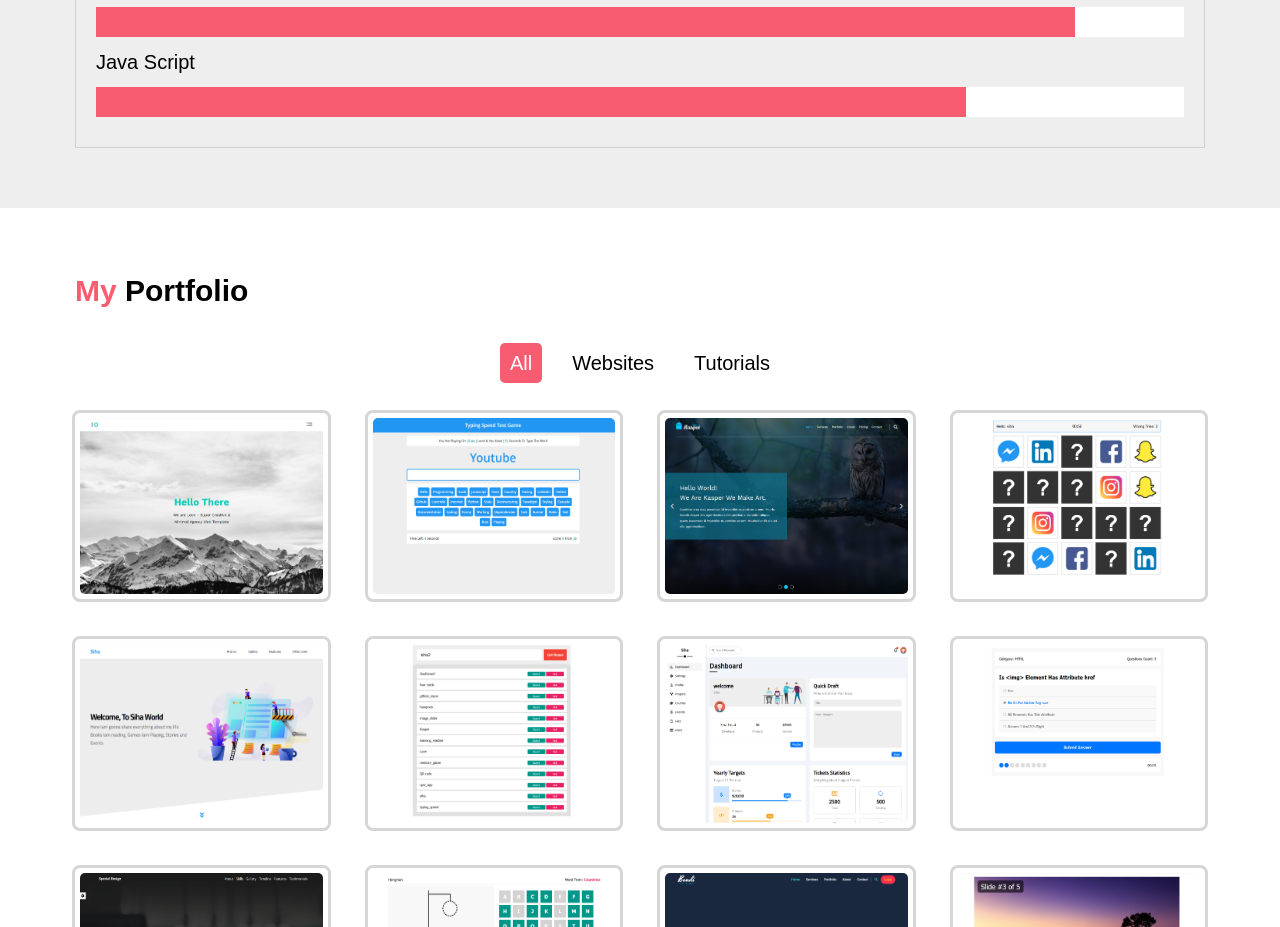
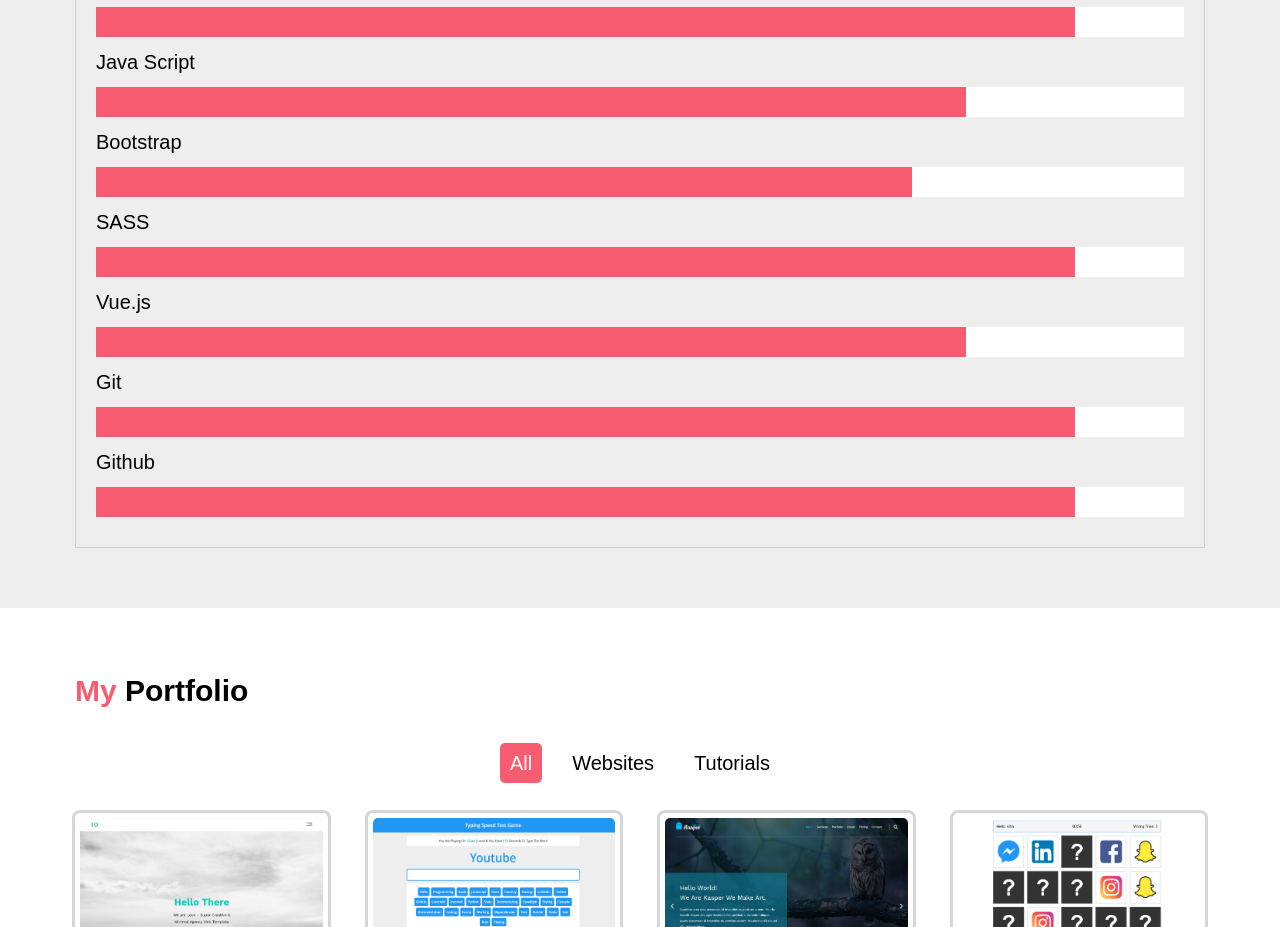
Before and after one commit to siha2/portfolio, a plain HTML site: page index.html in a window 1280 px wide. Shown: the part 1551-2478 px from the top of the page. Drawn offline with Linux system fonts and the light colour scheme.

Commit message:
add skills

```diff
--- a/index.html
+++ b/index.html
@@ -97,6 +97,26 @@
           <h6>Java Script</h6>
           <div class="progress">
             <span style="width: 0" data-width="80%"></span>
+          </div>
+          <h6>Bootstrap</h6>
+          <div class="progress">
+            <span style="width: 0" data-width="75%"></span>
+          </div>
+          <h6>SASS</h6>
+          <div class="progress">
+            <span style="width: 0" data-width="90%"></span>
+          </div>
+          <h6>Vue.js</h6>
+          <div class="progress">
+            <span style="width: 0" data-width="80%"></span>
+          </div>
+          <h6>Git</h6>
+          <div class="progress">
+            <span style="width: 0" data-width="90%"></span>
+          </div>
+          <h6>Github</h6>
+          <div class="progress">
+            <span style="width: 0" data-width="90%"></span>
           </div>
         </div>
       </div>
```
